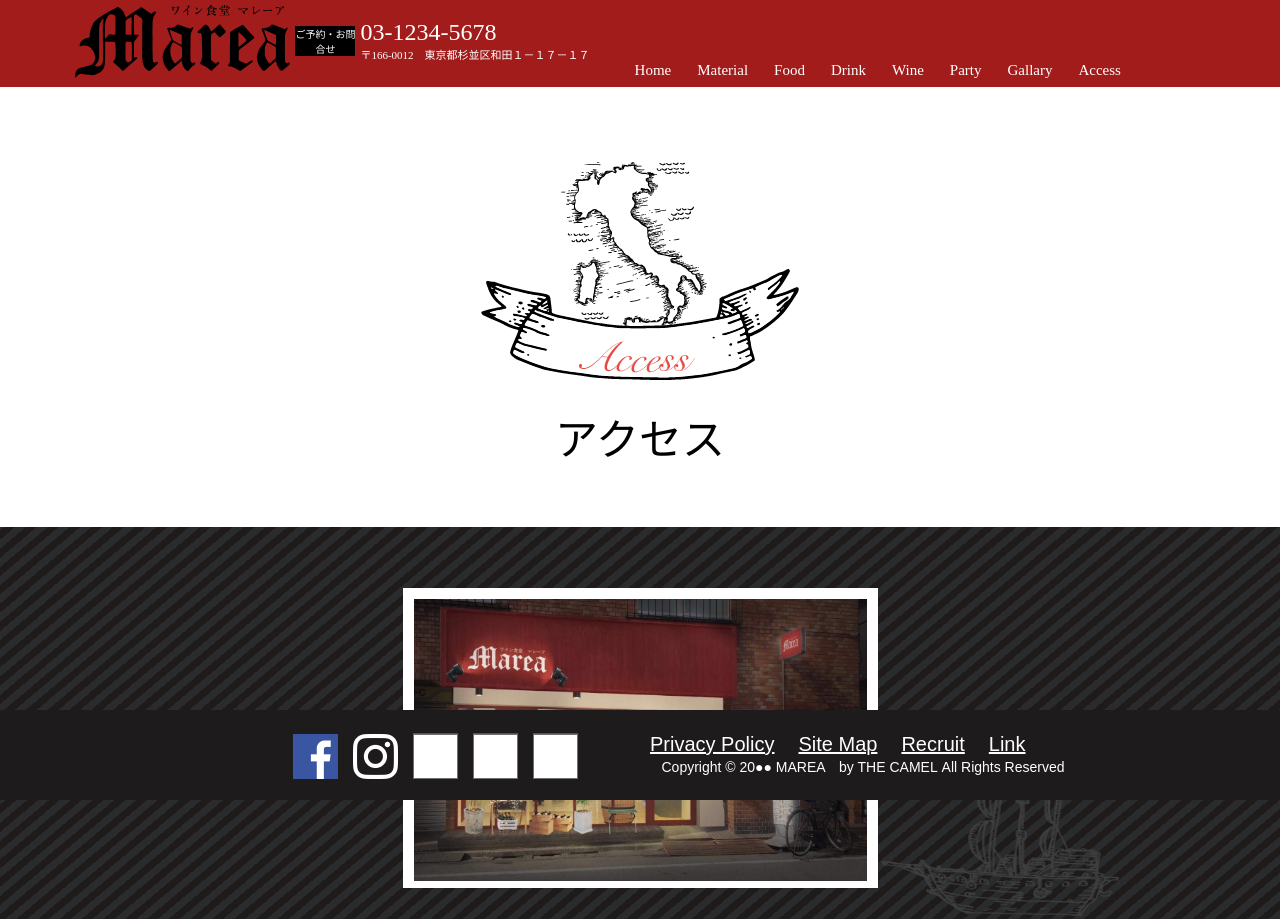
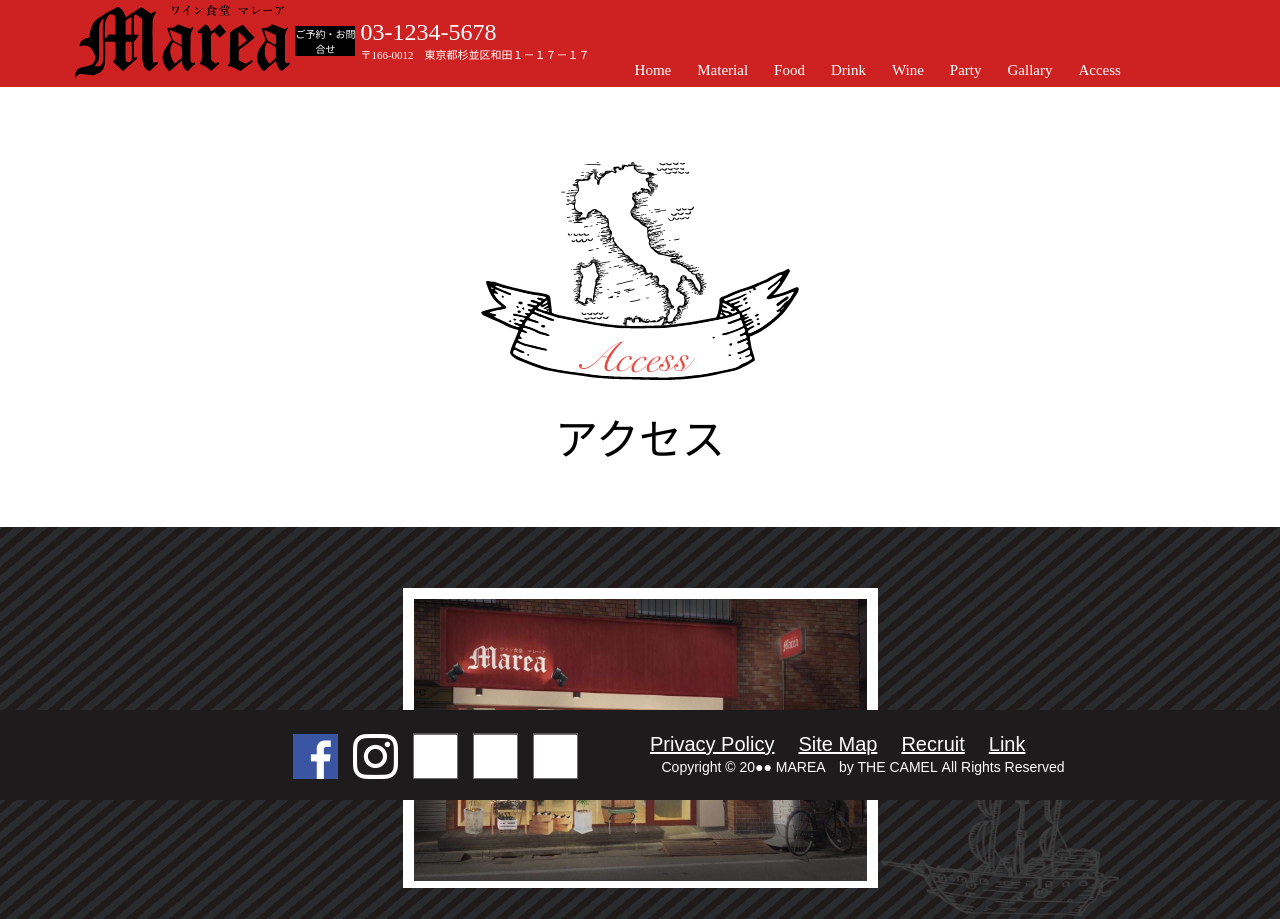
Before and after one commit to kurousagi3/Portfolio1, a plain HTML site: page index.html in a window 1280 px wide. Shown: the top 919 px of the page. Drawn offline with Linux system fonts and the light colour scheme.

Commit message:
Add files via upload

```diff
--- a/css/access_desktop.css
+++ b/css/access_desktop.css
@@ -13,7 +13,7 @@ a:hover{
 
 
 header{
-	background-color: #a21c1c;
+	background-color: #ce2222;
 	display: flex;
 	justify-content: center;
 	width: auto;
--- a/css/access_mobile.css
+++ b/css/access_mobile.css
@@ -13,7 +13,7 @@ a:hover{
 
 
 header{
-	background-color: #a21c1c;
+	background-color: #ce2222;
 	height: 57px;
 	display: flex;
 }
@@ -88,7 +88,7 @@ header{
   right: 0;
   z-index: 9999;/*最前面*/
   width: 60%;
-  background: #a21c1c;
+  background: #ce2222;
   transition: .3s ease-in-out;/*表示*/
   -webkit-transform: translateY(-120%);
   transform: translateY(-120%);/*左に隠しておく*/
```
